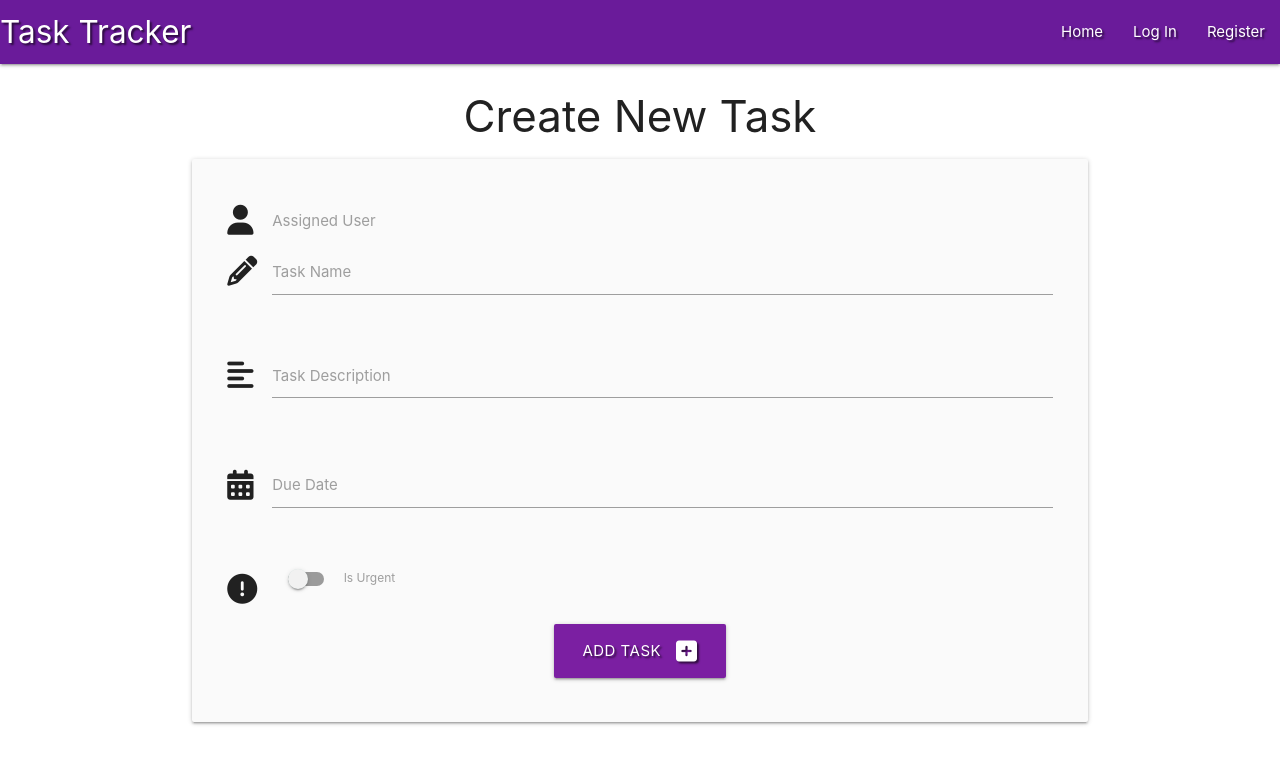
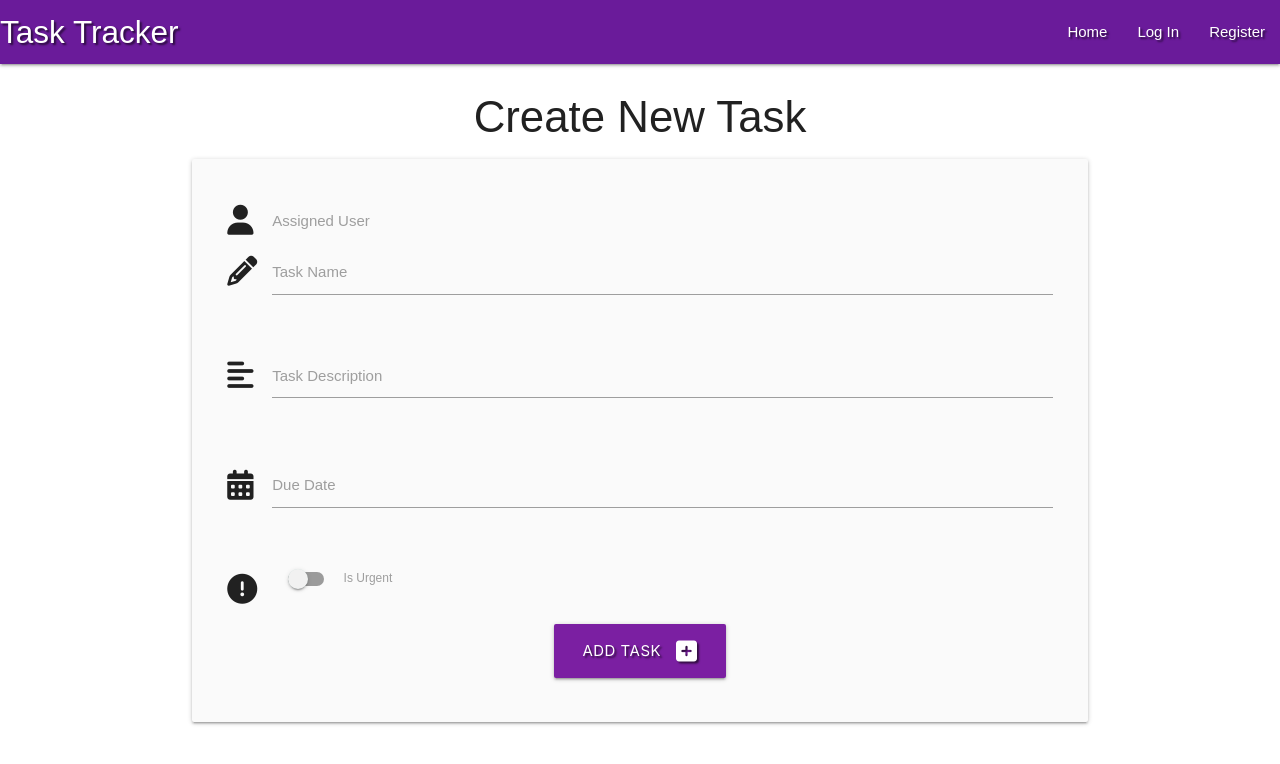
Before and after one commit to Mark-Assessment/D-Santana-retail-store-M3-2, a Flask app: page /add_task in a window 1280 px wide. Shown: the top 764 px of the page. Run offline with Flask 3, Linux system fonts and the light colour scheme; data that the repository does not hold is empty; some libraries are stand-ins or nearby versions.

```diff
--- a/static/css/style.css
+++ b/static/css/style.css
@@ -1,6 +1,7 @@
 /* Website body custom color*/
 body {
     background-color: white;
+    font-family: sans-serif,Arial, Helvetica, sans-serif;
 }
 
 /*Website home page */
@@ -21,8 +22,6 @@ body {
     object-position: center;
     z-index: -1;
   }
-
-
 
 
 /* Navbar custom style*/
```
